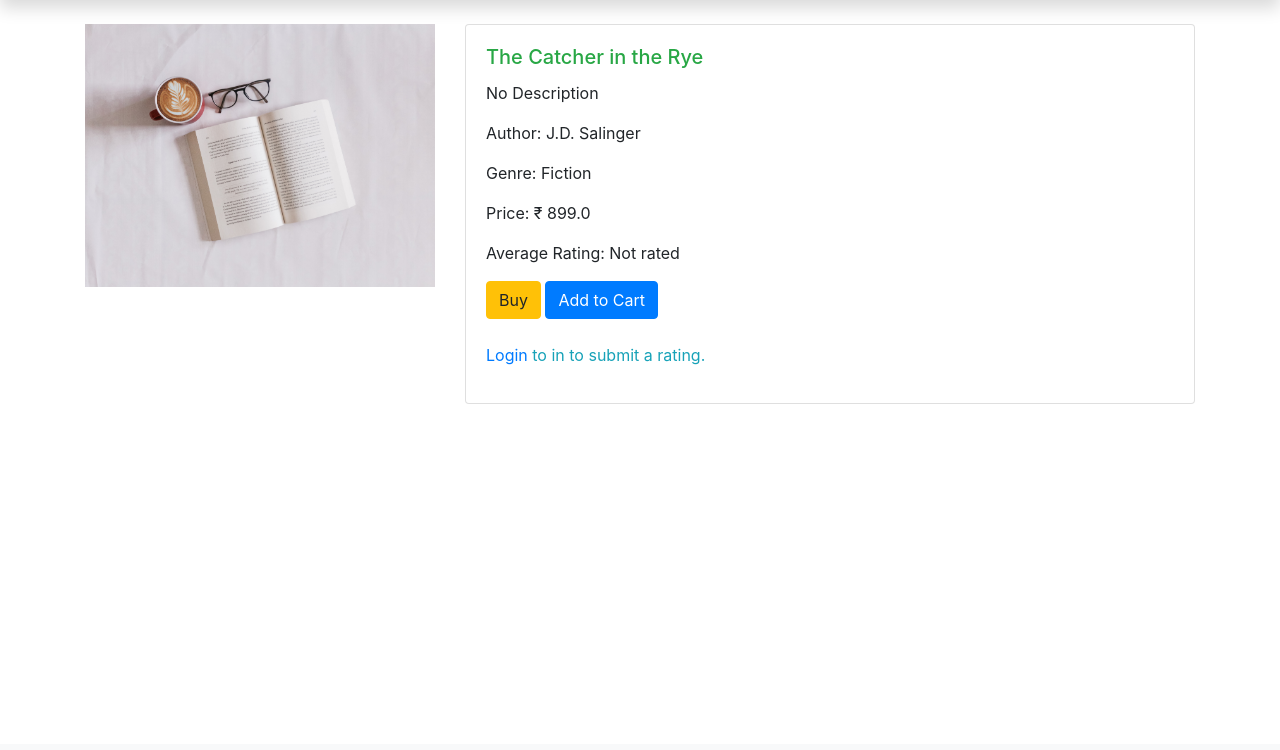
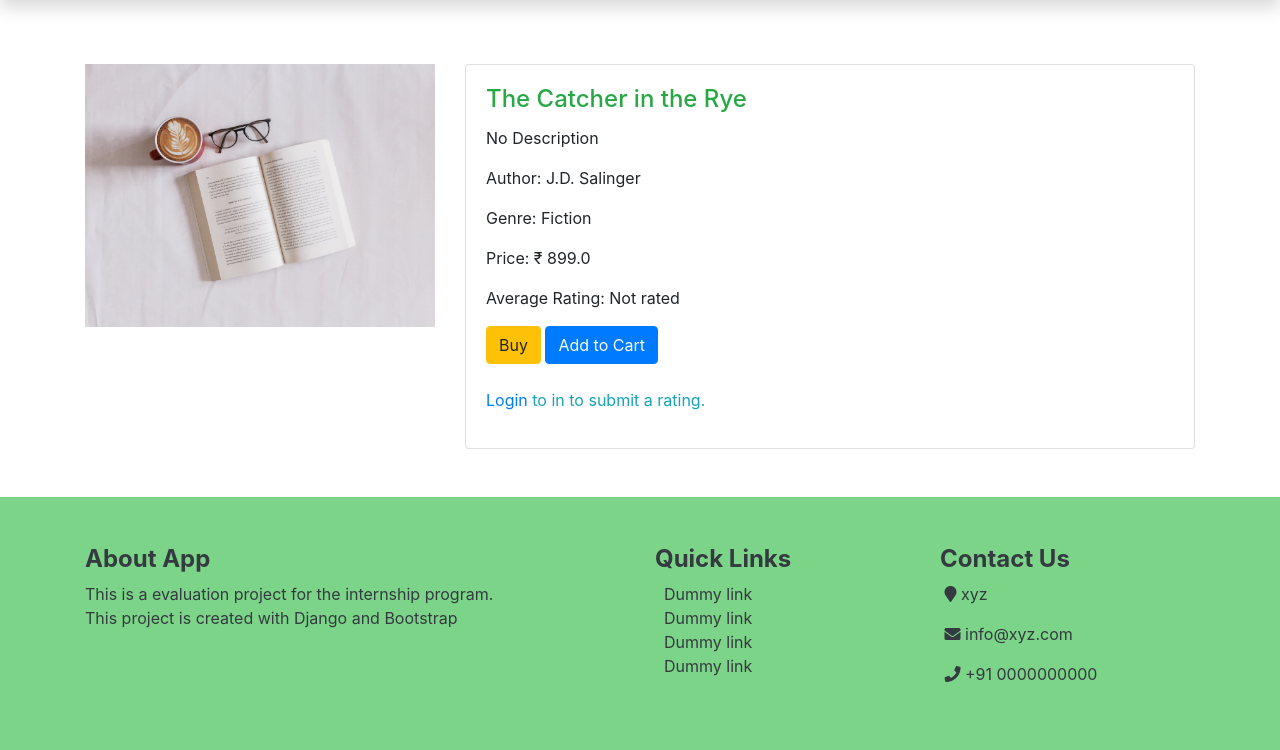
Before and after one commit to itsrcx/online-book-store, a Django app: page /book/11/ in a window 1280 px wide. Shown: the part 56-806 px from the top of the page. Before the commit the page ends 460 px from the top, so only its background shows below. Run offline with Django 4.2, Linux system fonts and the light colour scheme; data comes from the database, SQL or seed files in the repository; both versions use the stored data as it was after the commit; parts of the project's set-up code (start-up, migrations or seed data) failed here and were passed over.

Commit message:
validations and session management done

```diff
--- a/src/books/templates/base.html
+++ b/src/books/templates/base.html
@@ -41,7 +41,10 @@
             {% if user.is_authenticated %}
             <li class="nav-item">
                 <a class="nav-link">
-                        <strong>&#9755; {{ user.username }}</strong>
+                    <strong>
+                        <i class="fas fa-user"></i>
+                        {{ user.username }}
+                    </strong>
                 </a>
             </li>
             <li class="nav-item">
@@ -65,6 +68,35 @@
     </div>
 </nav>
         {% block content %} {% endblock %}
+<footer class="footer text-dark py-5 mt-4" style="background-color:rgb(124, 212, 136);">
+    <div class="container">
+        <div class="row">
+            <div class="col-md-6">
+                <h4><b>About App</b></h4>
+                <p>This is a evaluation project for the internship program.<br>
+                This project is created with Django and Bootstrap</p>
+            </div>
+            <div class="col-md-3">
+                <h4><b>Quick Links</b></h4>
+                <ul class="list-unstyled">
+                    <li><a href="#" class="text-dark">&nbsp;&nbsp;Dummy link</a></li>
+                    <li><a href="#" class="text-dark">&nbsp;&nbsp;Dummy link</a></li>
+                    <li><a href="#" class="text-dark">&nbsp;&nbsp;Dummy link</a></li>
+                    <li><a href="#" class="text-dark">&nbsp;&nbsp;Dummy link</a></li>
+                </ul>
+            </div>
+            <div class="col-md-3">
+                <h4><b>Contact Us</b></h4>
+                <address>
+                    <p>&nbsp;<i class="fa fa-map-marker"></i> xyz</p>
+                    <p>&nbsp;<i class="fa fa-envelope"></i> info@xyz.com</p>
+                    <p>&nbsp;<i class="fa fa-phone"></i> +91 0000000000</p>
+                </address>
+            </div>
+        </div>
+    </div>
+</footer>
+
 
 </body>
 </html>
--- a/src/books/templates/book-detail.html
+++ b/src/books/templates/book-detail.html
@@ -5,7 +5,7 @@
 {% load static %}
 
 {% block content %}
-<div class="container mt-4">
+<div class="container my-5 pt-3">
     <div class="row">
         <!-- Book Image (Left) -->
         <div class="col-md-4">
@@ -17,7 +17,7 @@
         <div class="col-md-8">
             <div class="card">
                 <div class="card-body">
-                    <h5 class="card-title text-success">{{ book.title }}</h5>
+                    <h4 class="card-title text-success">{{ book.title }}</h4>
                     <p class="card-text">{{ book.description }}</p>
                     <p class="card-text">Author: {{ book.author }}</p>
                     <p class="card-text">Genre: {{ book.genre }}</p>
@@ -38,7 +38,7 @@
                         <button type="submit" class="btn btn-primary">Submit Rating</button>
                     </form>
                     {% else %}
-                    <p class="text-info"><a href="{% url 'login' %}" class="">Login</a> to in to submit a rating.</p>
+                    <p class="text-info"><a href="{% url 'login' %}">Login</a> to in to submit a rating.</p>
                     {% endif %}
                 </div>
             </div>
--- a/src/books/views.py
+++ b/src/books/views.py
@@ -2,7 +2,7 @@ from django.shortcuts import redirect, render, get_object_or_404
 from django.views import generic
 from .models import Book, Cart, Order, CustomerRating, ShippingAddress
 from django.db.models import Q
-from django.core.paginator import Paginator
+from django.core.paginator import Paginator, Page
 from django.contrib.auth.decorators import login_required
 from django.db.models import Avg
 from .forms import *
@@ -13,17 +13,28 @@ def homeView(request):
     paginator = Paginator(books, 9)
     page = request.GET.get('page')
     books = paginator.get_page(page)
-    genre = Book.objects.values('genre').distinct()
+    genre = Book.objects.values('genre').distinct().order_by('genre')
     context = {'books': books, 'genre':genre}
     search_book = request.GET.get('search')
     if search_book:
         books = Book.objects.filter(Q(title__icontains=search_book)).distinct()
-        return render(request,'index.html',{'books': books })
+        paginator = Paginator(books, 9)
+        page = request.GET.get('page')
+        books = paginator.get_page(page)
+        genre = Book.objects.values('genre').distinct().order_by('genre')
+        if not books:
+            books = Book.objects.all()
+            paginator = Paginator(books, 9)
+            page = request.GET.get('page')
+            books = paginator.get_page(page)
+            error_message = "No Stories found try something else!"
+            return render(request, 'index.html', {'error_message': error_message, 'books': books, 'genre':genre})
+        return render(request,'index.html',{'books': books,'genre':genre })
     return render(request, 'index.html', context)
 
 def categoryView(request, cats):
     category_post = Book.objects.filter(genre=cats)
-    genre = Book.objects.values('genre').distinct()
+    genre = Book.objects.values('genre').distinct().order_by('genre')
     context = {'category_post':category_post, 'genre':genre}
     return render(request, 'category.html',context)
 
@@ -31,7 +42,7 @@ def categoryView(request, cats):
 
 def bookDetail(request, book_id):
     book = get_object_or_404(Book, pk=book_id)
-    genre = Book.objects.values('genre').distinct()
+    genre = Book.objects.values('genre').distinct().order_by('genre')
     context = {'book': book, 'genre':genre}
     return render(request, 'book-detail.html', context)
 
--- a/src/members/forms.py
+++ b/src/members/forms.py
@@ -9,6 +9,12 @@ class NewUserForm(UserCreationForm):
         model = User
         fields = ('username','email','first_name','last_name','password1','password2')
 
+    def clean_email(self):
+        email = self.cleaned_data.get('email')
+        if User.objects.filter(email=email).exists():
+            raise forms.ValidationError("This email address is already in use. Please use a different email.")
+        return email
+
     def save(self, commit=True):
         user = super(NewUserForm, self).save(commit=False)
         user.email = self.cleaned_data['email']
--- a/src/members/templates/registration/signup.html
+++ b/src/members/templates/registration/signup.html
@@ -8,7 +8,7 @@
 
 <!--signUp-->
 <div class="container py-5">
-    <h1><b>SignUp</b></h1>
+    <h2 class="text-success"><b>SignUp</b></h2>
     <form method="post">
         {% csrf_token %}
         <div class="container">
--- a/src/members/urls.py
+++ b/src/members/urls.py
@@ -1,7 +1,8 @@
 from django.contrib import admin
 from django.urls import path
-from .views import UserRegistraion
+from .views import UserRegistraion, CustomLoginView
 
 urlpatterns = [
     path('register/', UserRegistraion.as_view(), name='signup'),
+    path('login/', CustomLoginView.as_view(), name='login')
 ]
--- a/src/storyKeeper/urls.py
+++ b/src/storyKeeper/urls.py
@@ -19,6 +19,6 @@ from django.urls import path, include
 urlpatterns = [
     path('admin/', admin.site.urls),
     path('', include('books.urls')),
+    path('accounts/', include('members.urls')),
     path("accounts/", include("django.contrib.auth.urls")),
-    path('accounts/', include('members.urls')),
 ]
```
Also changed, not shown: src/books/templates/index.html (+5 -2 lines), src/members/templates/registration/login.html (+15 -1 lines), src/members/views.py (+12 -1 lines), src/db.sqlite3. Lines whose indentation alone changed are shown as unchanged.
